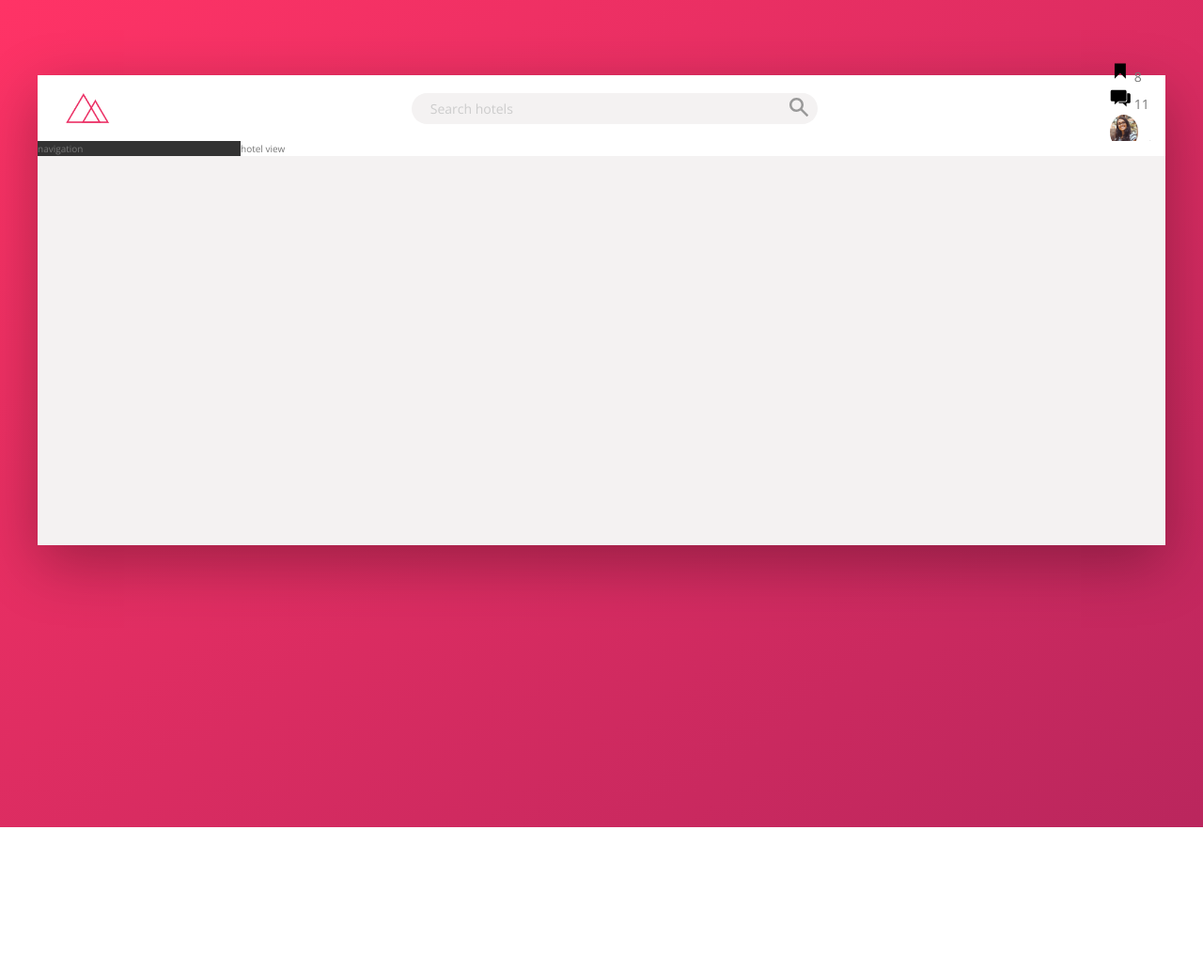
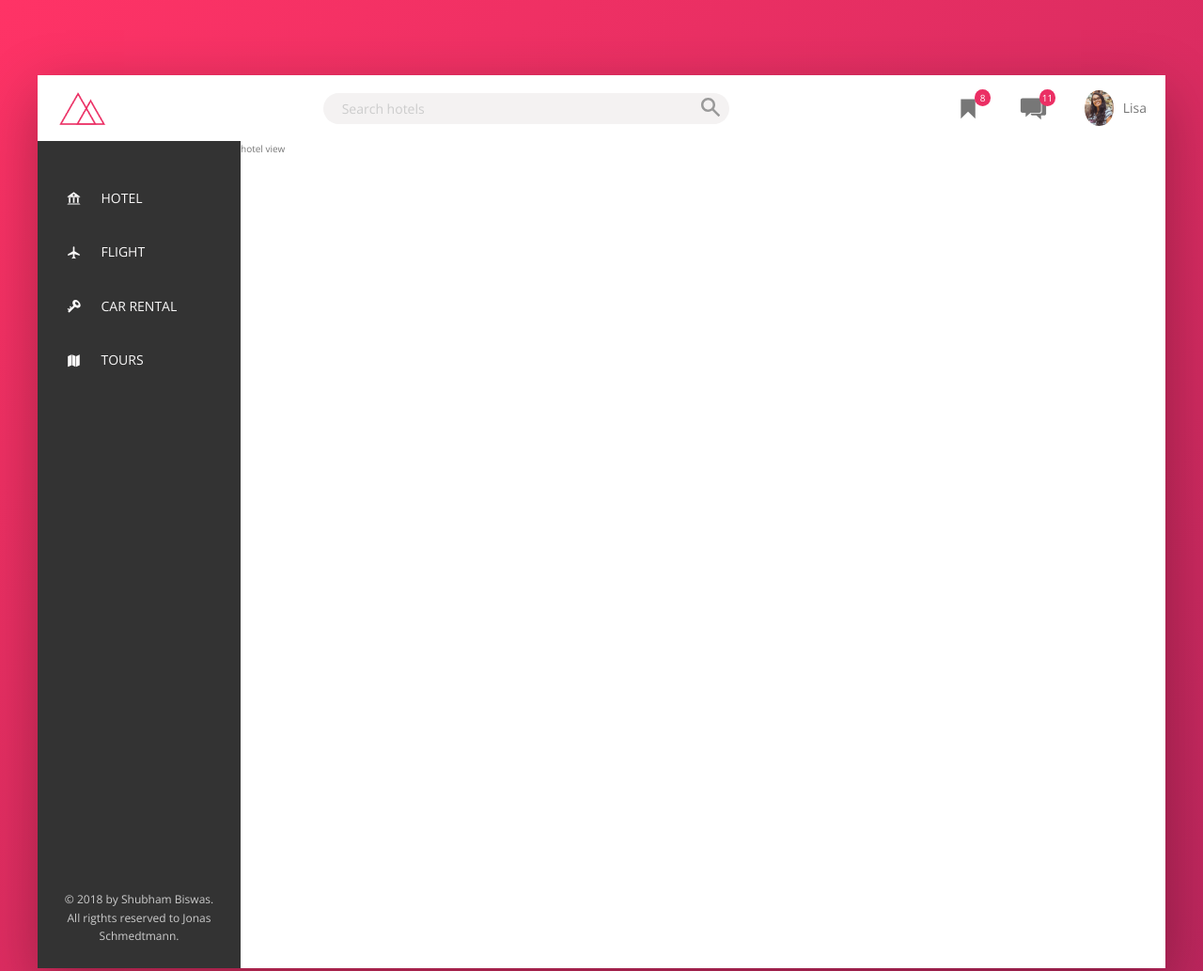
Before and after one commit to CodeWeeD0/trillio-flexbox, a website: page index.html in a window 1280 px wide. Shown: the top 1033 px of the page at 94% size. Before the commit the page ends 880 px from the top, so only its background shows below. Drawn offline with nearby package versions, Linux system fonts and the light colour scheme.

Commit message:
sidebar edit 1

```diff
--- a/index.html
+++ b/index.html
@@ -46,8 +46,51 @@
             </header>
             <div class="content">
                 <nav class="sidebar">
-                    navigation
+                    <ul class="side-nav">
+                        <li class="side-nav__item">
+                            <a href="#" class="side-nav__link">
+                                <svg class="side-nav__icon">
+                                    <use xlink:href="img/sprite.svg#icon-library"></use>
+                                </svg>
+                                <span>Hotel</span>
+                            </a>
+                        </li>
+
+                        <li class="side-nav__item">
+                            <a href="#" class="side-nav__link">
+                                <svg class="side-nav__icon">
+                                    <use xlink:href="img/sprite.svg#icon-plane"></use>
+                                </svg>
+                                <span>Flight</span>
+                            </a>
+                        </li>
+
+                        <li class="side-nav__item">
+                            <a href="#" class="side-nav__link">
+                                <svg class="side-nav__icon">
+                                    <use xlink:href="img/sprite.svg#icon-key"></use>
+                                </svg>
+                                <span>Car rental</span>
+                            </a>
+                        </li>
+
+                        <li class="side-nav__item">
+                            <a href="#" class="side-nav__link">
+                                <svg class="side-nav__icon">
+                                    <use xlink:href="img/sprite.svg#icon-map"></use>
+                                </svg>
+                                <span>Tours</span>
+                            </a>
+                        </li>
+                    </ul>
+
+                    <div class="legal">
+                        &copy; 2018 by Shubham Biswas. All rigthts reserved to Jonas Schmedtmann.
+                    </div>
                 </nav>
+
+
+
                 <main class="hotel-view">
                     hotel view
                 </main>
--- a/sass/_components.scss
+++ b/sass/_components.scss
@@ -1,7 +1,7 @@
 
 .logo{
-    height: 3.25rem;
-    margin-left: 3rem;
+    height: 3.5rem;
+    margin-left: 2.25rem;
 }
 
 .search{
@@ -34,9 +34,11 @@
         }
     }
 
-    /*&__input:focus + &__button{
+    &__input:focus + &__button{
         background-color: var(--color-grey-light-3);
-    }*/
+    }
+
+
 
     &__button{
         border: none;
@@ -59,21 +61,117 @@
 }
 
 .user-nav{
-    &__icon-box{}
+    display: flex;
+    align-items: center;
+
+    align-self: stretch;
+
+    & > *{
+        padding: 0 2rem;
+        cursor: pointer;
+        height: 100%;
+        display: flex;
+        align-items: center;
+    }
+
+    & > *:hover{
+        background-color: var(--color-grey-light-2);
+    }
+
+    &__icon-box{
+        position: relative;
+    }
 
     &__icon{
-        height: 2.25rem;
-        width: 2.25rem;
+        height: 2.9rem;
+        width: 2.9rem;
+        fill: var(--color-grey-dark-2);
     }
 
-    &__notification{}
+    &__notification{
+        font-size: 1rem;
+        height: 1.75rem;
+        width: 1.75rem;
+        border-radius: 100%;
+        background-color: var(--color-primary);
+        color: #fff;
+        position: absolute;
+        top: 1.5rem;
+        right: 1.1rem;
 
-    &__user{}
+        display: flex;
+        justify-content: center;
+        align-items: center;
+    }
+
+    //&__user{}
 
     &__user-photo{
         height: 3.75rem;
         border-radius: 50%;
+        margin-right: 1rem;
     }
 
-    &__user-name{}
+    //&__user-name{}
 }
+
+
+
+.side-nav{
+    font-size: 1.4rem;
+    list-style: none;
+    margin-top: 3.5rem;
+
+    &__link:link,
+    &__link:visited{
+        color: var(--color-grey-light-1);
+        text-decoration: none;
+        text-transform: uppercase;
+        display: block;
+        padding: 1.5rem 3rem;
+
+        display: flex;
+        align-items: center;
+    }
+
+    &__item{
+        position: relative;
+
+        &:not(:last-child){
+            margin-bottom: .5rem;
+        }
+    }
+
+    &__item::before{
+        content: "";
+        position: absolute;
+        top: 0;
+        width: 100%;
+        height: 1px;
+        background-color: var(--color-primary);
+        transform: scaleX(0);
+        transform-origin: right;
+        transition: transform .15s .05s,
+                    height .18s .19s;
+    }
+
+    &__item:hover::before{
+        transform: scaleX(1);
+        height: 100%;
+    }
+
+    &__icon{
+        width: 1.75rem;
+        height: 1.75rem;
+        margin-right: 2rem;
+        fill: currentColor;
+    }
+}
+
+
+.legal{
+    font-size: 1.2rem;
+    color: var(--color-grey-light-4);
+    text-align: center;
+    padding: 2.5rem;
+}
--- a/sass/_layout.scss
+++ b/sass/_layout.scss
@@ -24,7 +24,9 @@
 
 .sidebar{
     background-color: var(--color-grey-dark-1);
-
+    display: flex;
+    flex-direction: column;
+    justify-content: space-between;
     flex: 0 0 18%;
 }
 
@@ -32,4 +34,10 @@
     background-color: #fff;
 
     flex: 1 0 0;
+
+
+
+
+
+    height: 88rem;
 }
```
Also changed, not shown: css/style.css.
